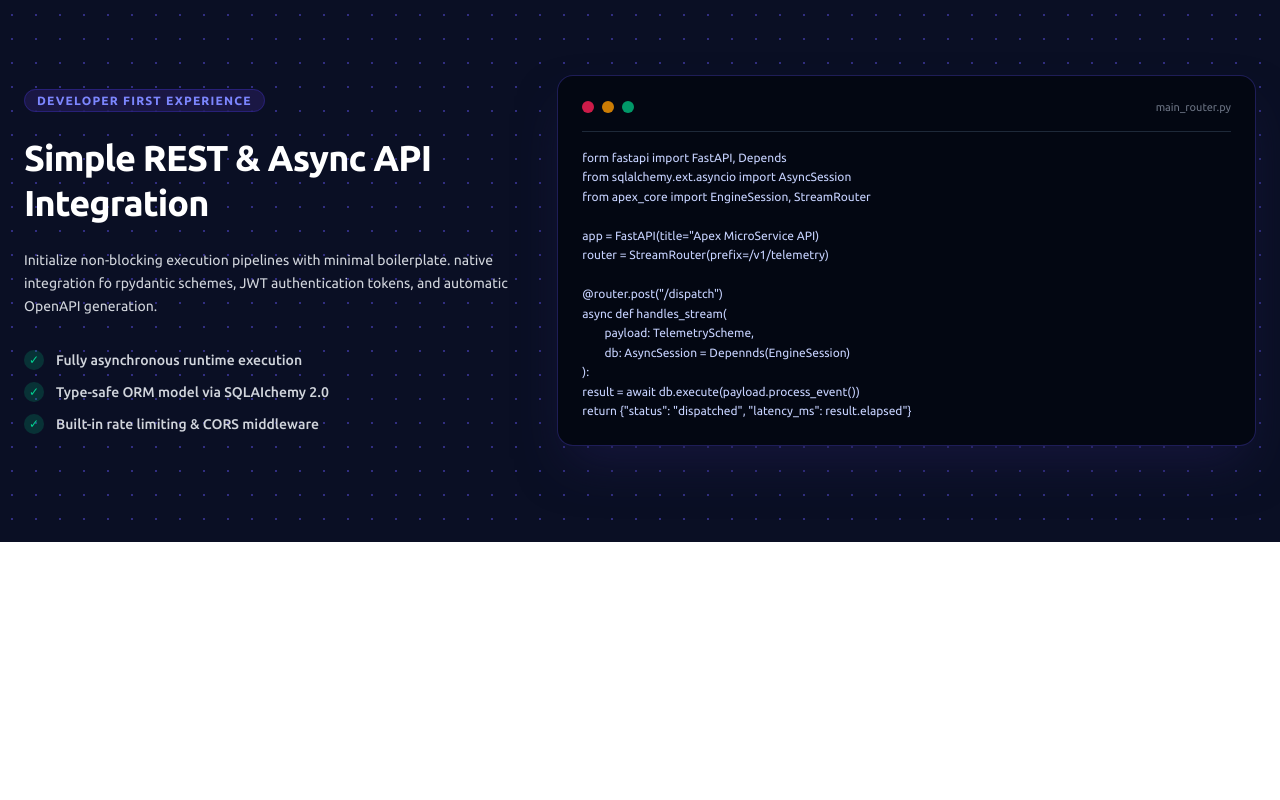
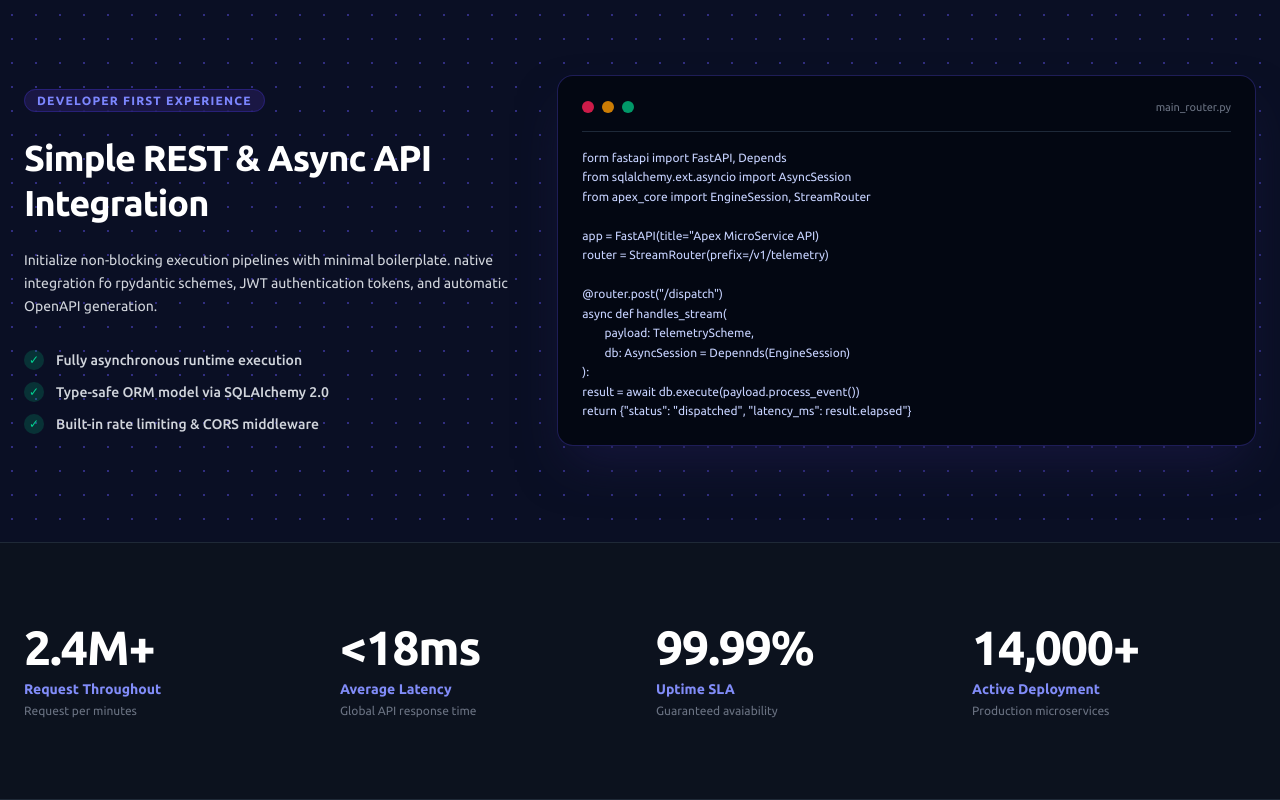
Before and after one commit to RayFred530/React, a React (Vite) app: page / in a window 1280 px wide. Shown: the part 1763-2563 px from the top of the page. Before the commit the page ends 2305 px from the top, so only its background shows below. Built offline with nearby package versions, Linux system fonts and the light colour scheme.

Commit message:
add SystemMetrics component

```diff
--- a/src/App.jsx
+++ b/src/App.jsx
@@ -2,6 +2,7 @@
 import Hero from "./components/Hero";
 import BentoGrid from "./components/BentoGrid";
 import CodeShowcase from "./components/CodeShowcase";
+import SystemMetrics from "./components/SystemMetrics";
 
 function App() {
   return (
@@ -11,6 +12,7 @@
         <Hero />
         <BentoGrid />
         <CodeShowcase />
+        <SystemMetrics />
       </main>
     </div>
   );
--- /dev/null
+++ b/src/components/SystemMetrics.jsx
@@ -0,0 +1,53 @@
+const SystemMetrics = () => {
+  const metrics = [
+    {
+      label: "Request Throughout",
+      value: "2.4M+",
+      sub: "Request per minutes",
+    },
+    {
+      label: "Average Latency",
+      value: "<18ms",
+      sub: "Global API response time",
+    },
+    {
+      label: "Uptime SLA",
+      value: "99.99%",
+      sub: "Guaranteed avaiability",
+    },
+    {
+      label: "Active Deployment",
+      value: "14,000+",
+      sub: "Production microservices",
+    },
+  ];
+
+  console.log("Metrics Data Array", metrics);
+  console.log("Matrics Data Object:", metrics[1]);
+  console.log("Matrics Data object element", metrics[0].label);
+
+  return (
+    <section
+      id="metrics"
+      className="py-20 bg-dark-card/50 border-y border-dark-border"
+    >
+      <div className="max-w-7xl mx-auto px-6">
+        <div className="grid grid-cols-2 md:grid-cols-4 gap-8">
+          {metrics.map((item, idx) => (
+            <div key={idx} className="text-center md:text-left">
+              <div className="text-4xl sm:text-5xl font-black text-white tracking-tight mb-2">
+                {item.value}
+              </div>
+              <div className="text-sm font-bold text-brand-accent mb-1">
+                {item.label}
+              </div>
+              <div className="text-xs text-gray-500">{item.sub}</div>
+            </div>
+          ))}
+        </div>
+      </div>
+    </section>
+  );
+};
+
+export default SystemMetrics;
```
